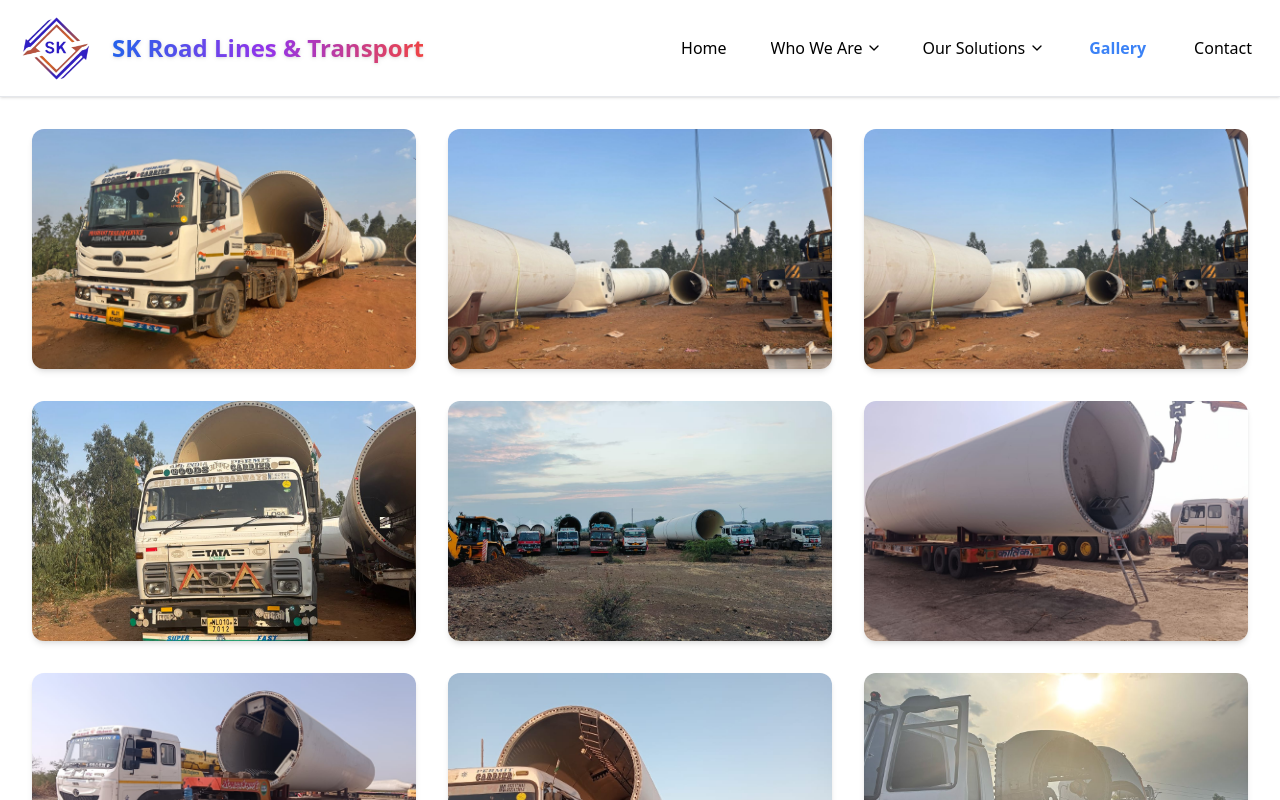
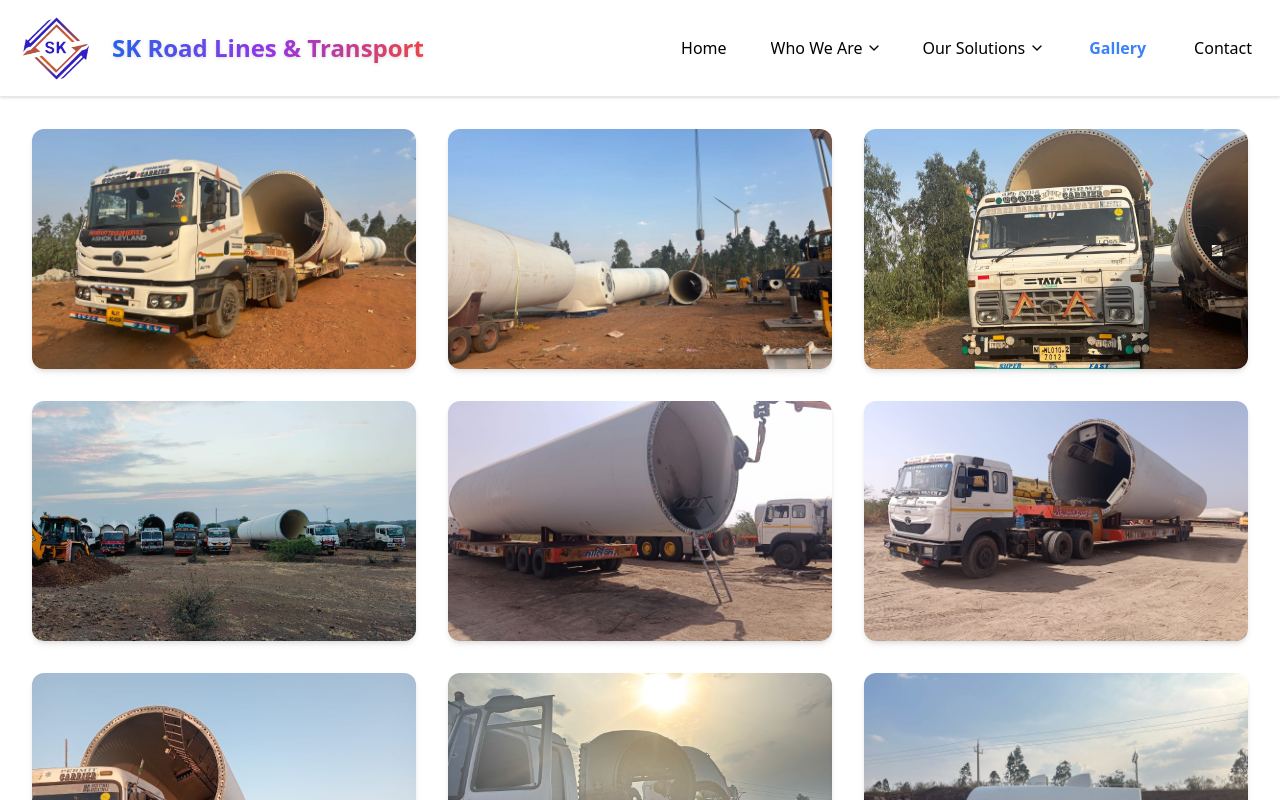
Before and after one commit to RohanShirsalkar/SK-Website-03, a React (Vite) app: page /gallery in a window 1280 px wide. Shown: the top 800 px of the page. Built offline with nearby package versions, Linux system fonts and the light colour scheme.

Commit message:
removes duplicate img in gallery

```diff
--- a/src/pages/Gallery.jsx
+++ b/src/pages/Gallery.jsx
@@ -3,7 +3,6 @@ import React from 'react';
 const Gallery = () => {
   const images = [
     { src: 'img1.jpeg', name: 'Truck 1' },
-    { src: 'img2.jpeg', name: 'Truck 2' },
     { src: 'img3.jpeg', name: 'Truck 3' },
     { src: 'img4.jpeg', name: 'Truck 4' },
     { src: 'img5.jpeg', name: 'Truck 5' },
```
